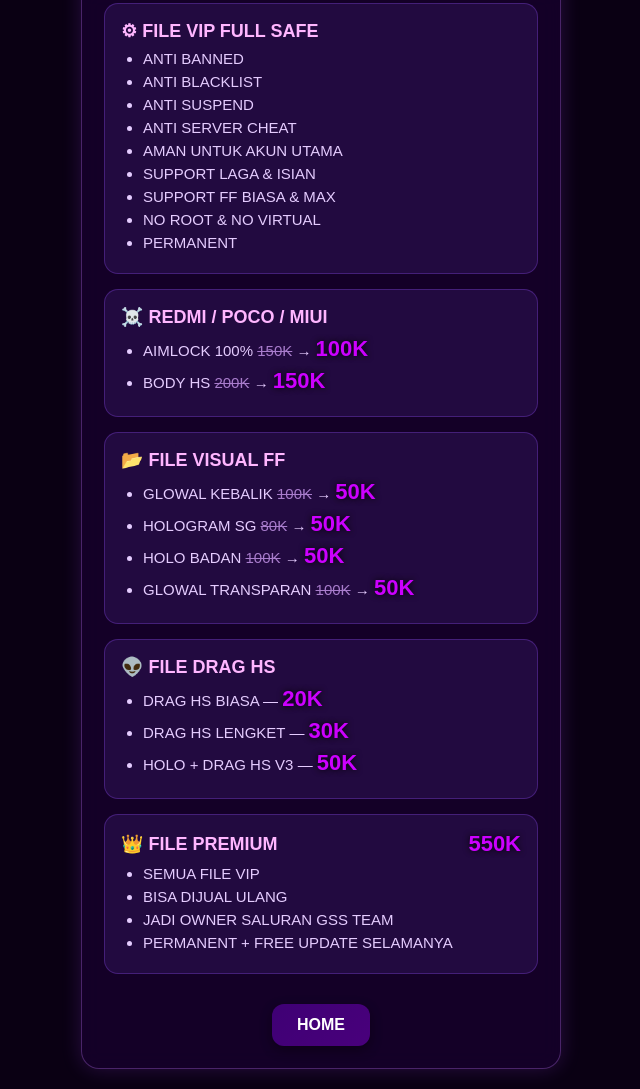
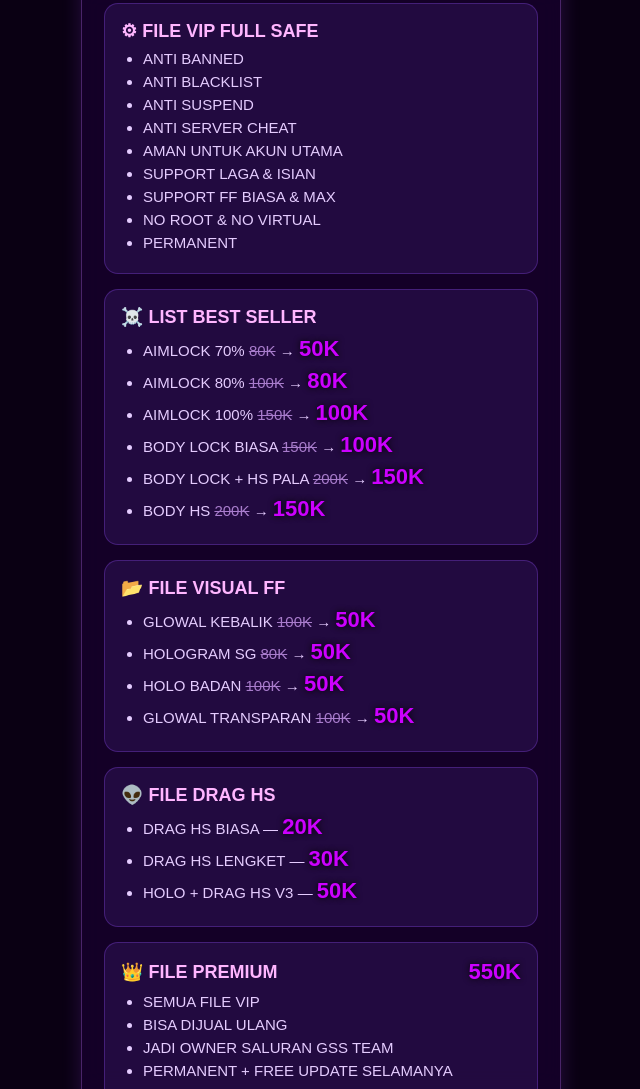
Before and after one commit to wibySTORE/listgssteam, a plain HTML site: page list.html in a window 1280 px wide. Shown: the part 1765-2854 px from the top of the page, without its empty margins (319-959 px from the left). Drawn offline with Linux system fonts and the light colour scheme.

Commit message:
Update list.html

```diff
--- a/list.html
+++ b/list.html
@@ -174,7 +174,7 @@
         </ul>
     </div>
 
-    <!-- <div class="item">
+    <div class="item">
         <span class="item-title">☠️ LIST BEST SELLER</span>
         <ul>
             <li>AIMLOCK 70% <s>80K</s> → <b class="harga">50K</b></li>
@@ -182,14 +182,6 @@
             <li>AIMLOCK 100% <s>150K</s> → <b class="harga">100K</b></li>
             <li>BODY LOCK BIASA <s>150K</s> → <b class="harga">100K</b></li>
             <li>BODY LOCK + HS PALA <s>200K</s> → <b class="harga">150K</b></li>
-            <li>BODY HS <s>200K</s> → <b class="harga">150K</b></li>
-        </ul>
-    </div> -->
-
-    <div class="item">
-        <span class="item-title">☠️ REDMI / POCO / MIUI</span>
-        <ul>
-            <li>AIMLOCK 100% <s>150K</s> → <b class="harga">100K</b></li>
             <li>BODY HS <s>200K</s> → <b class="harga">150K</b></li>
         </ul>
     </div>
```
